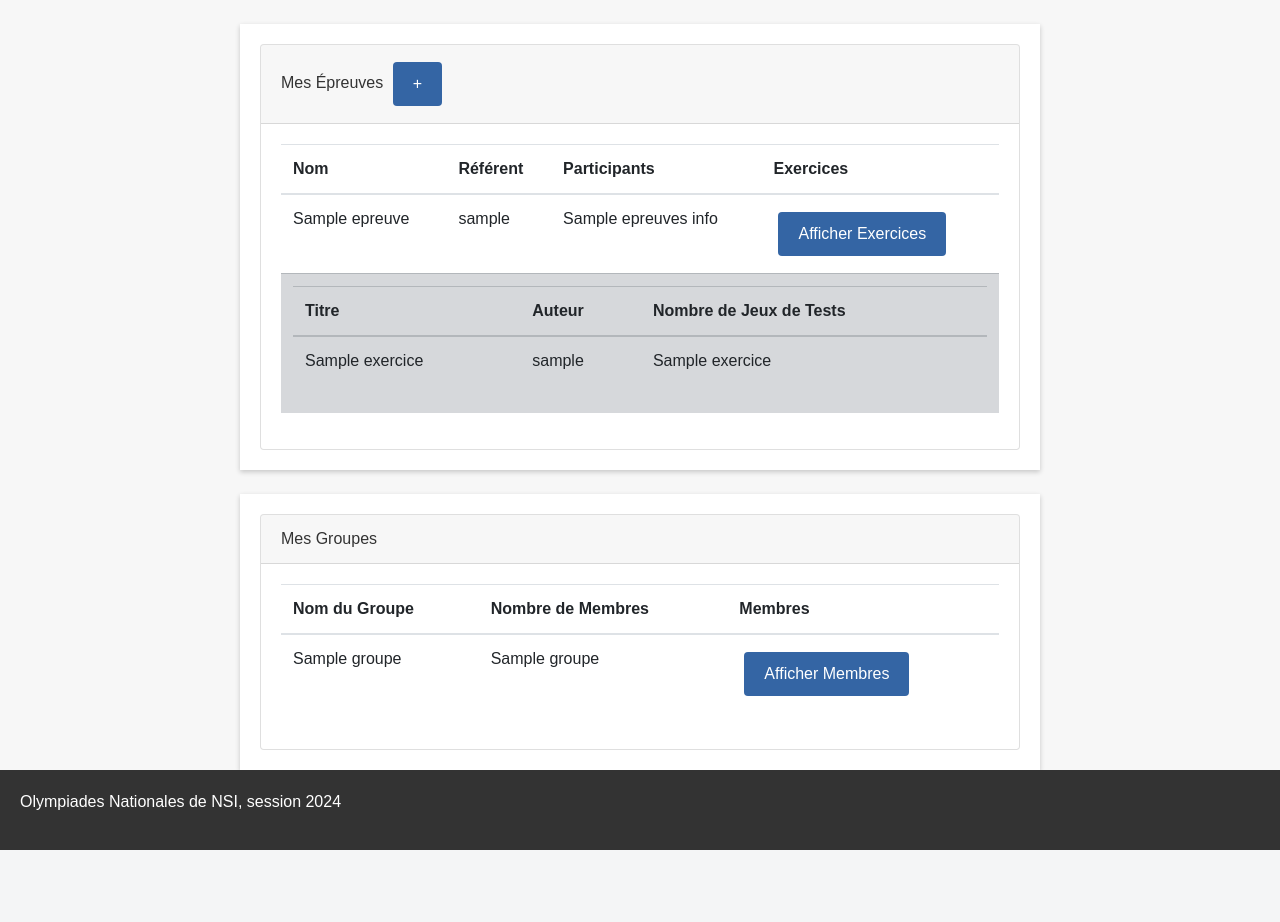
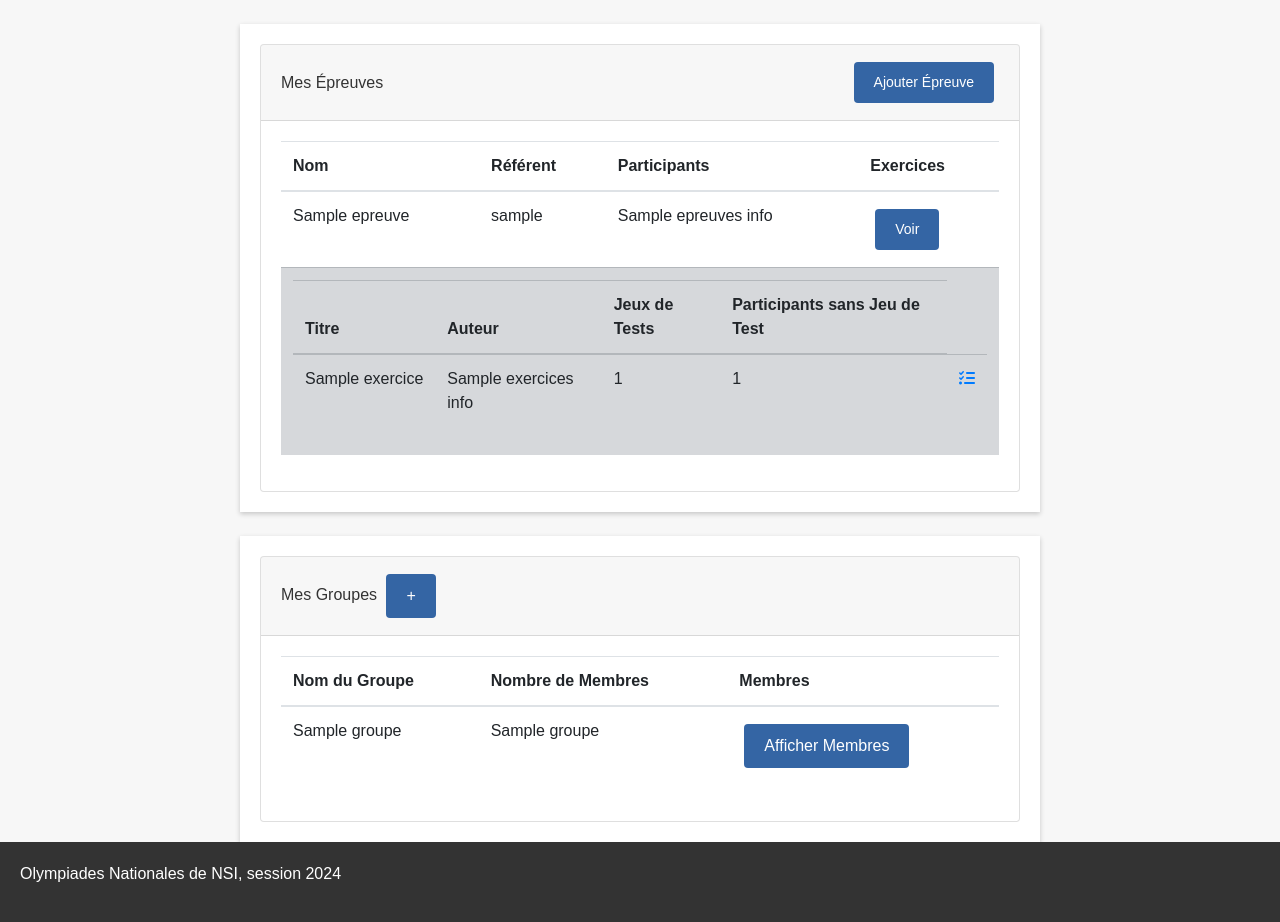
Before and after one commit to pierreandrieu/olympiadesnsi, a Django app: template intranet/templates/intranet/espace_organisateur.html in a window 1280 px wide, after a click on "Voir". Shown: the part 56-978 px from the top of the page. Before the commit the page ends 906 px from the top, so only its background shows below. Run offline with Django 5.2, Linux system fonts and the light colour scheme; the template is opened without the code that fills it: most values are stand-ins (such as "Sample title", 1, 10 or a date in 2020); one stand-in notice (Sample message) is shown; some libraries are stand-ins or nearby versions.

Commit message:
informations supplémentaires concernant les jeux de tests dans l'espace organisateur

```diff
--- a/intranet/templates/intranet/espace_organisateur.html
+++ b/intranet/templates/intranet/espace_organisateur.html
@@ -5,14 +5,13 @@
         <div class="row">
             <div class="col-12">
                 <div class="card">
-                    <div class="card-header">
-                        Mes Épreuves
+                    <div class="card-header d-flex justify-content-between align-items-center">
+                        <span>Mes Épreuves</span>
                         <!-- Bouton pour ajouter une épreuve -->
-                        <button type="button" class="btn btn-primary" data-toggle="modal"
+                        <button type="button" class="btn btn-primary btn-sm" data-toggle="modal"
                                 data-target="#addEpreuveModal">
-                            +
+                            Ajouter Épreuve
                         </button>
-
                     </div>
                     <div class="card-body">
                         <table class="table">
@@ -25,14 +24,15 @@
                             </tr>
                             </thead>
                             <tbody>
-                                {% for epreuve, exercices, nombre_participants in epreuves_info %}
+                            {% for epreuve, exercices_info, nombre_participants in epreuves_info %}
                                 <tr>
                                     <td>{{ epreuve.nom }}</td>
                                     <td>{{ epreuve.referent.username }}</td>
                                     <td>{{ nombre_participants }}</td>
                                     <td>
-                                        <button onclick="toggleExercices('exercices-{{ epreuve.id }}')" class="btn btn-info btn-xs">
-                                            Afficher Exercices
+                                        <button onclick="toggleExercices('exercices-{{ epreuve.id }}')"
+                                                class="btn btn-info btn-sm">
+                                            Voir
                                         </button>
                                     </td>
                                 </tr>
@@ -43,15 +43,39 @@
                                             <tr>
                                                 <th>Titre</th>
                                                 <th>Auteur</th>
-                                                    <th>Nombre de Jeux de Tests</th>
+                                                <th>Jeux de Tests</th>
+                                                <th>Participants sans Jeu de Test</th>
                                             </tr>
                                             </thead>
                                             <tbody>
-                                                {% for exercice in exercices %}
+                                            {% for exercice, nb_participants_sans_jeu, nb_jeux_tests, nom_auteur in exercices_info %}
                                                 <tr>
-                                                    <td>{{ exercice.titre }}</td>
-                                                    <td>{{ exercice.referent.username }}</td>
-                                                    <td>{{ exercice.nombre_jeux_tests }}</td>
+                                                    <td class="text-truncate" style="max-width: 150px;"
+                                                        title="{{ exercice.titre }}">{{ exercice.titre|truncatechars:30 }}</td>
+                                                    <td>{{ nom_auteur }}</td>
+                                                    <td>
+                                                        {% if nb_jeux_tests >= 0 %}
+                                                            {{ nb_jeux_tests }}
+                                                        {% else %}
+                                                            N/A
+                                                        {% endif %}
+                                                    </td>
+                                                    <td>
+                                                        {% if nb_participants_sans_jeu >= 0 %}
+                                                            {{ nb_participants_sans_jeu }}
+                                                        {% else %}
+                                                            N/A
+                                                        {% endif %}
+                                                    </td>
+                                                    <td>
+                                                        {% if nb_participants_sans_jeu > 0 %}
+                                                            <a href="{% url 'assigner_jeu_de_test' exercice.id %}"
+                                                               class="assign-test">
+                                                                <i class="fas fa-tasks"
+                                                                   title="Assigner des jeux de test"></i>
+                                                            </a>
+                                                        {% endif %}
+                                                    </td>
                                                 </tr>
                                             {% endfor %}
                                             </tbody>
@@ -66,8 +90,6 @@
             </div>
         </div>
     </div>
-
-
 
     <!-- Modal pour Ajouter un Groupe -->
     <div class="modal fade" id="addGroupModal" tabindex="-1" role="dialog" aria-labelledby="addGroupModalLabel"
@@ -97,6 +119,13 @@
                         <button type="submit" class="btn btn-primary">Créer Groupe</button>
                     </div>
                 </form>
+                {% if messages %}
+                    <ul class="messages">
+                        {% for message in messages %}
+                            <li class="{{ message.tags }}">{{ message }}</li>
+                        {% endfor %}
+                    </ul>
+                {% endif %}
             </div>
         </div>
     </div>
@@ -109,7 +138,12 @@
                     <div class="card-header">
                         Mes Groupes
                         <!-- Bouton pour ajouter un groupe -->
+                        <button type="button" class="btn btn-primary" data-toggle="modal"
+                                data-target="#addGroupModal">
+                            +
+                        </button>
                     </div>
+
                     <div class="card-body">
                         <table class="table">
                             <thead>
@@ -213,5 +247,13 @@
             }
         }
     </script>
+    <script>
+        $(function () {
+        $('[data-toggle="tooltip"]').tooltip();
+        });
 
+        function toggleExercices(id) {
+        $('#' + id).toggle();
+        }
+    </script>
 {% endblock %}
```
Lines whose indentation alone changed are shown as unchanged.
